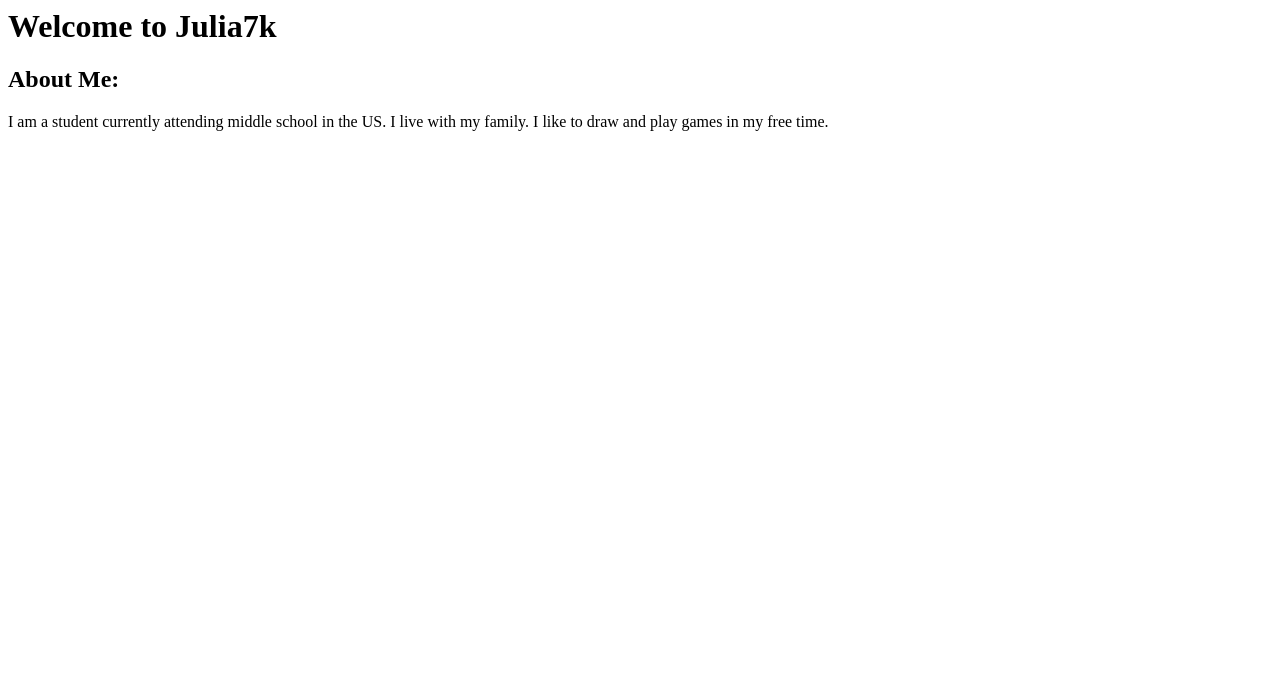
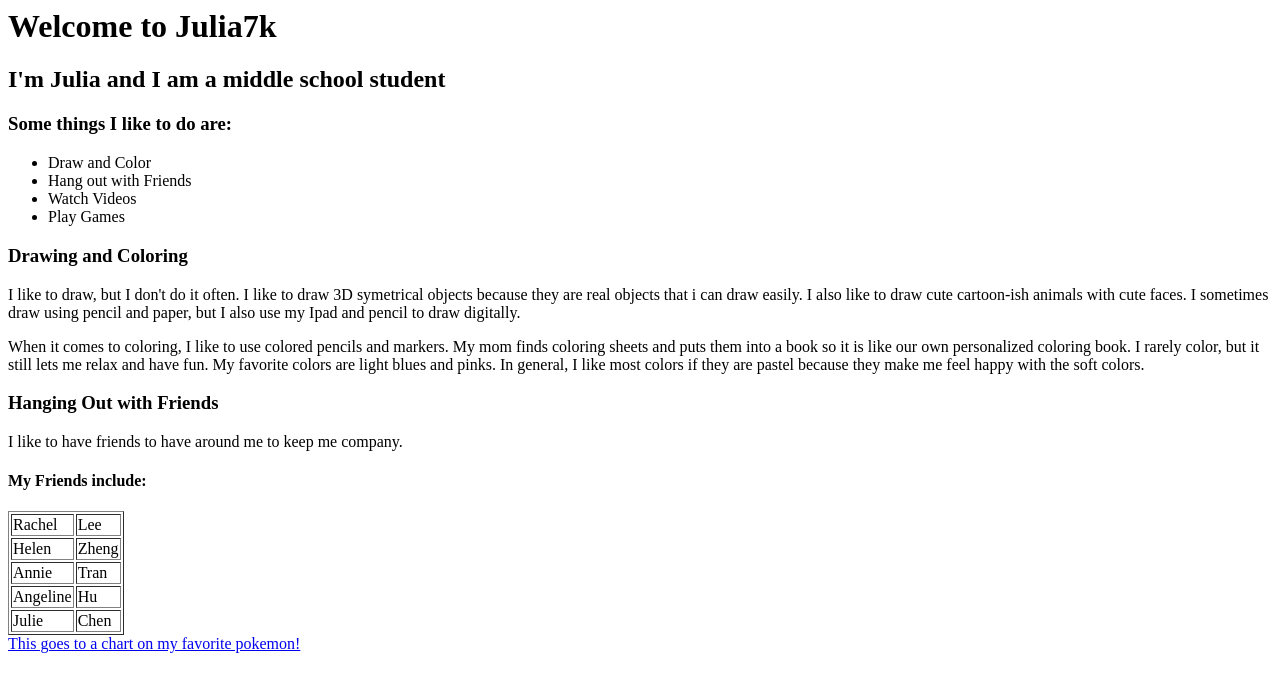
Before and after one commit to julia7hk/julia7hk.github.io, a plain HTML site: page index.html in a window 1280 px wide. Drawn offline with Linux system fonts and the light colour scheme.

Commit message:
Put link to pokemon chart

```diff
--- a/index.html
+++ b/index.html
@@ -1,10 +1,45 @@
 <html>
 <head>
-	<title>Welcome to Julia7k</title>
+	<title>Julia7k</title>
 </head>
 <body>
 	<h1>Welcome to Julia7k</h1>
-	<h2>About Me:</h2>
-	<p>I am a student currently attending middle school in the US. I live with my family. I like to draw and play games in my free time. </p>
+	<h2>I'm Julia and I am a middle school student</h2>
+	<h3>Some things I like to do are:</h3>
+	<ul>
+		<li>Draw and Color</li>
+		<li>Hang out with Friends</li>
+		<li>Watch Videos</li>
+		<li>Play Games</li>
+	</ul>
+	<h3>Drawing and Coloring</h3>
+	<p>I like to draw, but I don't do it often. I like to draw 3D symetrical objects because they are real objects that i can draw easily. I also like to draw cute cartoon-ish animals with cute faces. I sometimes draw using pencil and paper, but I also use my Ipad and pencil to draw digitally.</p>
+	<p>When it comes to coloring, I like to use colored pencils and markers. My mom finds coloring sheets and puts them into a book so it is like our own personalized coloring book. I rarely color, but it still lets me relax and have fun. My favorite colors are light blues and pinks. In general, I like most colors if they are pastel because they make me feel happy with the soft colors.</p>
+	<h3>Hanging Out with Friends</h3>
+	<p>I like to have friends to have around me to keep me company.</p>
+	<h4>My Friends include:</h4>
+	<table border="1">
+		<tr>
+			<td>Rachel</td>
+			<td>Lee</td>
+		</tr>
+		<tr>
+			<td>Helen</td>
+			<td>Zheng</td>
+		</tr>
+		<tr>
+			<td>Annie</td>
+			<td>Tran</td>
+		</tr>
+		<tr>
+			<td>Angeline</td>
+			<td>Hu</td>
+		</tr>
+		<tr>
+			<td>Julie</td>
+			<td>Chen</td>
+		</tr>
+	</table>
+	<a href="PokemonChart.html">This goes to a chart on my favorite pokemon!</a>
 </body>
 </html>
```
Also changed, not shown: PokemonChart.html (added, +54 -0 lines), html_tut/html01.html (deleted, +0 -12 lines), 1 other file.
